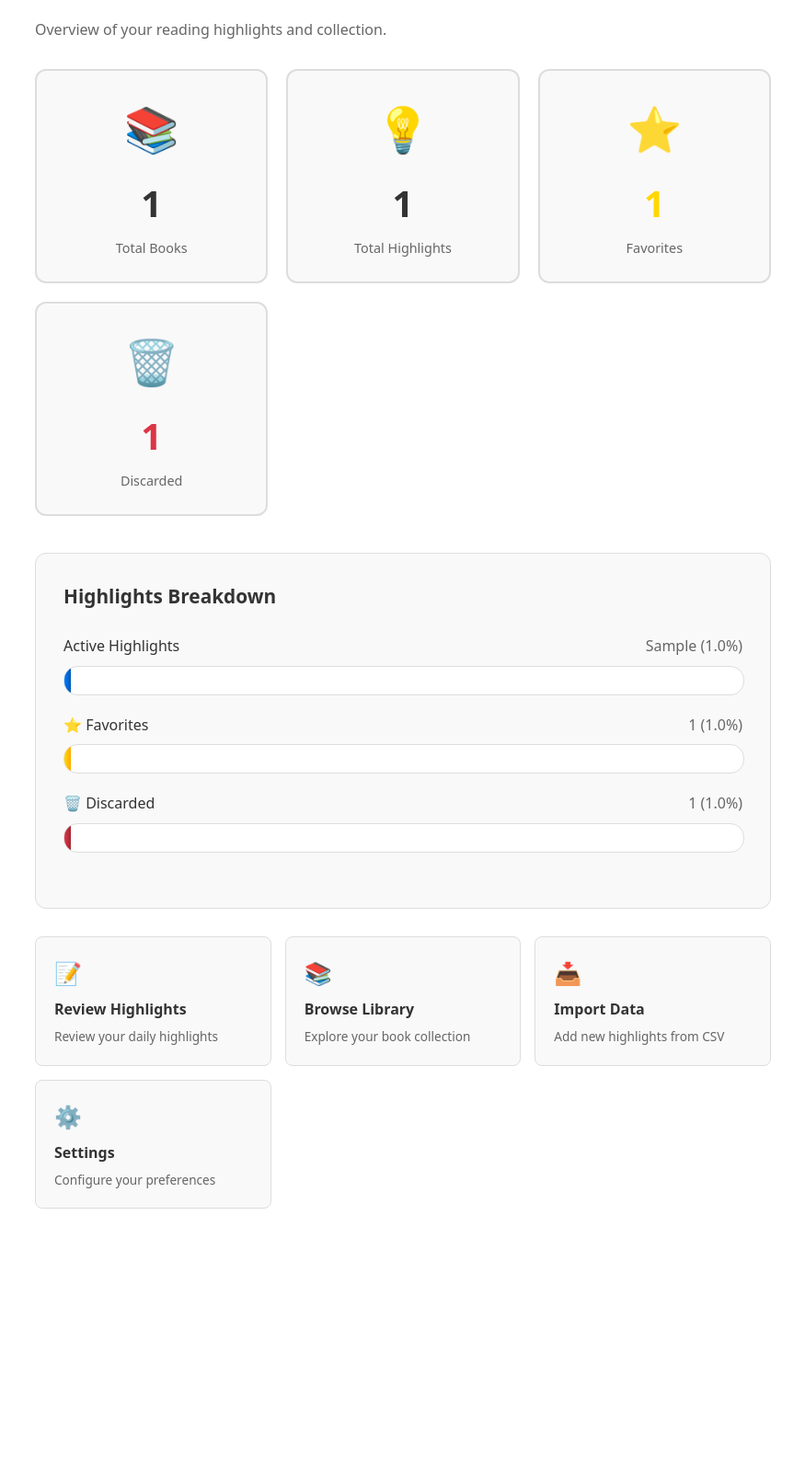
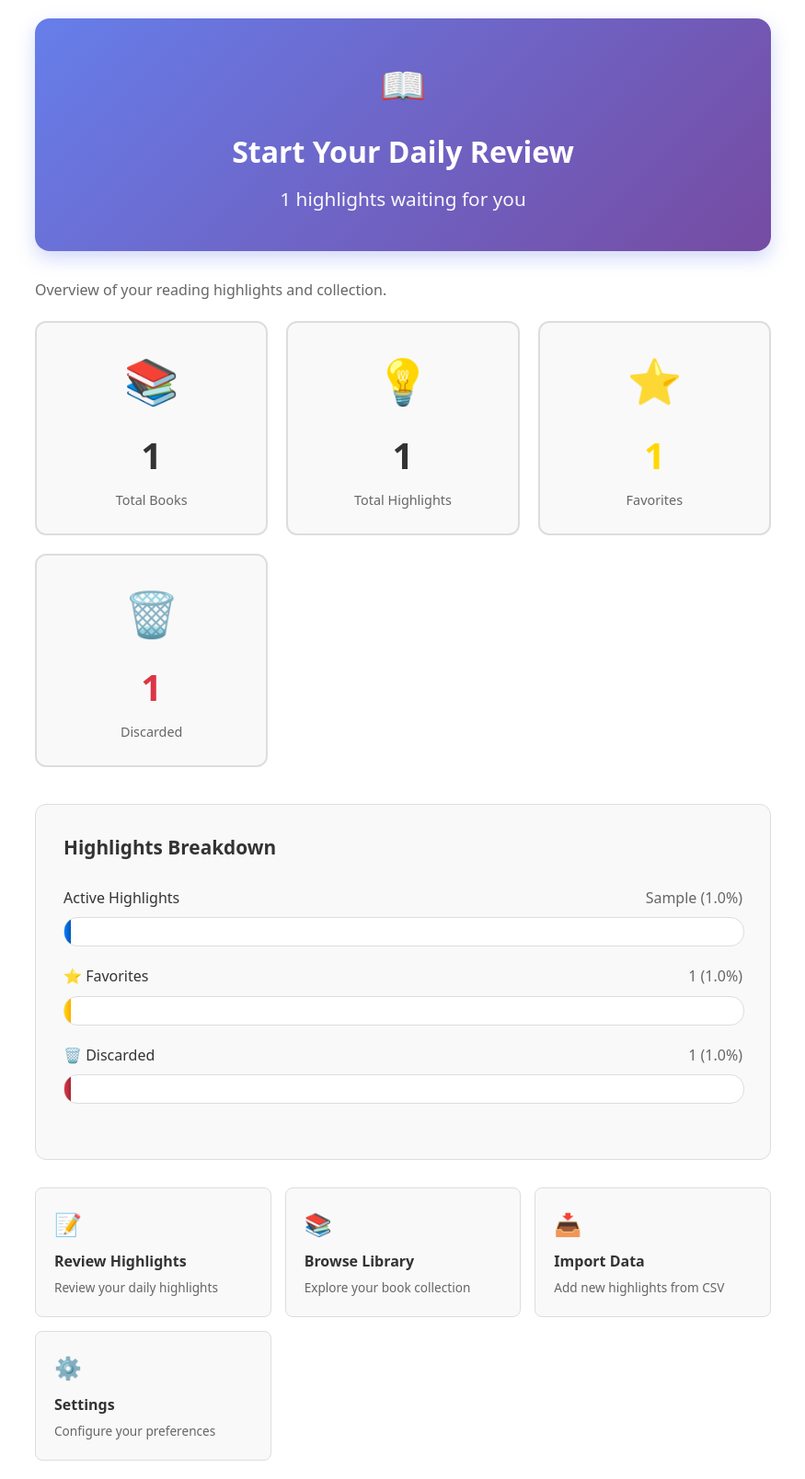
Before and after one commit to wardeiling/FreeWise, a Python web app: template app/templates/dashboard.html in a window 1280 px wide. Shown: the part 152-1760 px from the top of the page at 92% size, without its empty margins (202-1077 px from the left). Before the commit the page ends 1466 px from the top, so only its background shows below. Run offline with Jinja, Linux system fonts and the light colour scheme; the template is opened without the code that fills it: most values are stand-ins (such as "Sample title", 1, 10 or a date in 2020); some libraries are stand-ins or nearby versions.

Commit message:
implement the Daily Review call-to-action on the dashboard

```diff
--- a/app/main.py
+++ b/app/main.py
@@ -21,7 +21,7 @@ async def lifespan(app: FastAPI):
     # Initialize default settings if not exists
     from sqlmodel import Session, select
     with Session(engine) as session:
-        statement = select(Settings)
+v        statement = select(Settings)
         existing_settings = session.exec(statement).first()
         if not existing_settings:
             default_settings = Settings()
--- a/app/templates/dashboard.html
+++ b/app/templates/dashboard.html
@@ -5,7 +5,41 @@
 {% block heading %}Dashboard{% endblock %}
 
 {% block content %}
+<!-- Daily Review Call-to-Action -->
+{% if not reviewed_today %}
 <div style="margin-bottom: 30px;">
+    <a href="/highlights/ui/review" style="text-decoration: none;">
+        <div style="background: linear-gradient(135deg, #667eea 0%, #764ba2 100%); color: white; border-radius: 16px; padding: 40px 30px; text-align: center; box-shadow: 0 8px 20px rgba(102, 126, 234, 0.3); transition: all 0.3s ease; cursor: pointer;"
+             onmouseover="this.style.transform='translateY(-3px)'; this.style.boxShadow='0 12px 30px rgba(102, 126, 234, 0.4)'"
+             onmouseout="this.style.transform='translateY(0)'; this.style.boxShadow='0 8px 20px rgba(102, 126, 234, 0.3)'">
+            <div style="font-size: 2.5em; margin-bottom: 15px;">📖</div>
+            <h2 style="margin: 0 0 10px 0; font-size: 2em; font-weight: 600; color: white;">
+                Start Your Daily Review
+            </h2>
+            <p style="margin: 0; font-size: 1.3em; opacity: 0.95;">
+                {{ daily_review_count }} highlights waiting for you
+            </p>
+        </div>
+    </a>
+</div>
+{% else %}
+<div style="margin-bottom: 30px; background: var(--highlight-bg); border: 2px solid #28a745; border-radius: 16px; padding: 30px; text-align: center;">
+    <div style="font-size: 2.5em; margin-bottom: 15px;">✅</div>
+    <h2 style="margin: 0 0 10px 0; font-size: 1.8em; color: var(--text-color);">
+        Great Job!
+    </h2>
+    <p style="margin: 0 0 20px 0; color: var(--muted-text); font-size: 1.1em;">
+        You already reviewed {{ highlights_reviewed_count }} highlights today
+    </p>
+    <a href="/highlights/ui/review" style="display: inline-block; background: var(--link-color); color: white; padding: 12px 30px; border-radius: 8px; text-decoration: none; font-weight: 500; transition: opacity 0.2s;"
+       onmouseover="this.style.opacity='0.9'"
+       onmouseout="this.style.opacity='1'">
+        Review More
+    </a>
+</div>
+{% endif %}
+
+<div style="margin-bottom: 20px;">
     <p style="color: var(--muted-text);">
         Overview of your reading highlights and collection.
     </p>
```
Also changed, not shown: app/routers/dashboard.py (+39 -5 lines), app/templates/review.html (+16 -1 lines).
